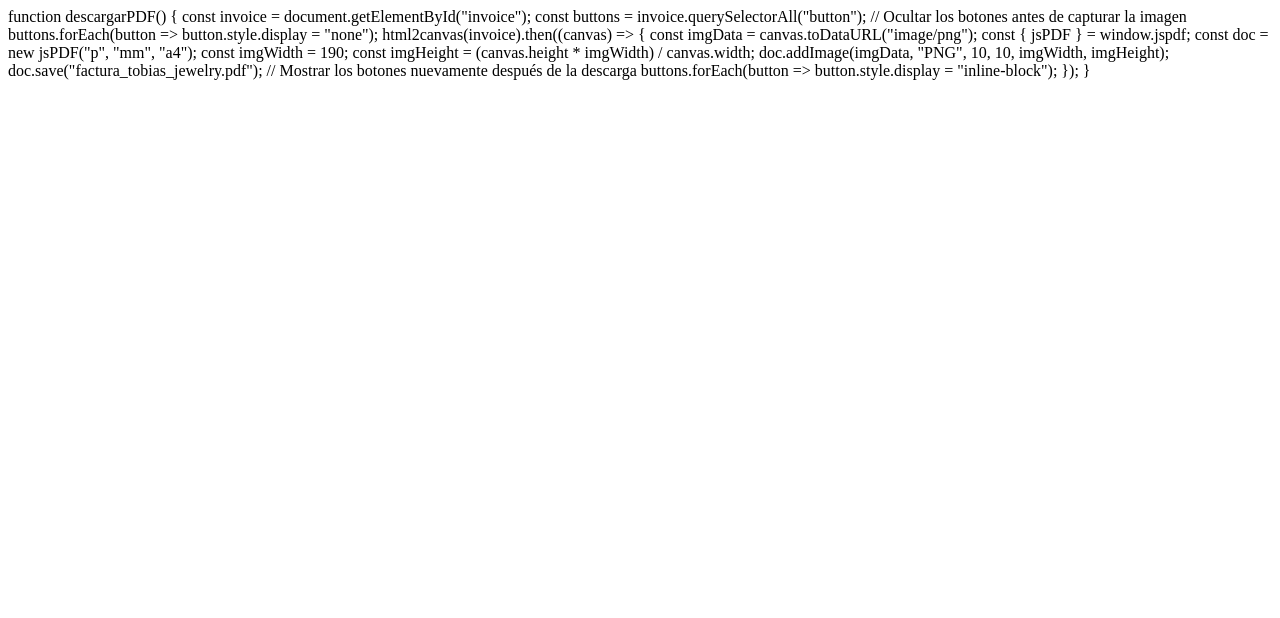
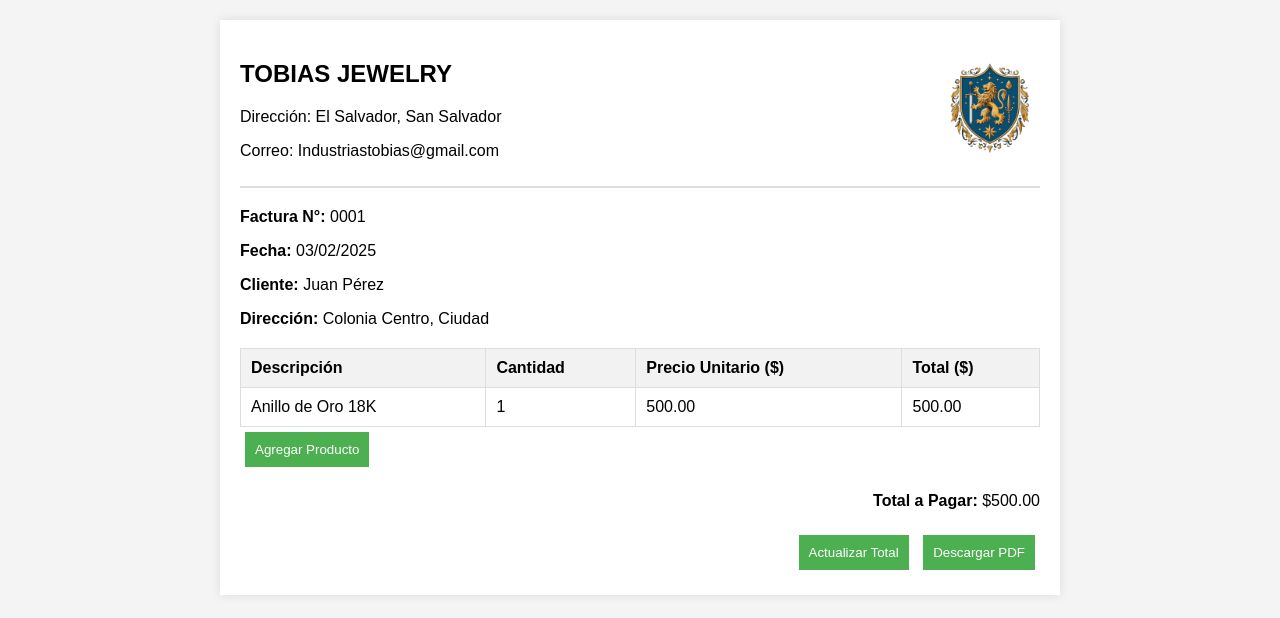
Before and after one commit to industriastobias/industriastobias, a plain HTML site: page facturas.html in a window 1280 px wide. Drawn offline with nearby package versions, Linux system fonts and the light colour scheme.

Commit message:
facturas.html

```diff
--- a/facturas.html
+++ b/facturas.html
@@ -1,3 +1,150 @@
+<!DOCTYPE html>
+<html lang="es">
+<head>
+    <meta charset="UTF-8">
+    <meta name="viewport" content="width=device-width, initial-scale=1.0">
+    <title>Factura - TOBIAS JEWELRY</title>
+    <script src="https://cdnjs.cloudflare.com/ajax/libs/jspdf/2.5.1/jspdf.umd.min.js"></script>
+    <script src="https://cdnjs.cloudflare.com/ajax/libs/html2canvas/1.4.1/html2canvas.min.js"></script>
+    <style>
+        body {
+            font-family: Arial, sans-serif;
+            background-color: #f4f4f4;
+            text-align: center;
+        }
+        .container {
+            width: 80%;
+            max-width: 800px;
+            margin: 20px auto;
+            background-color: white;
+            padding: 20px;
+            box-shadow: 0 0 10px rgba(0, 0, 0, 0.1);
+            text-align: left;
+        }
+        .header {
+            display: flex;
+            justify-content: space-between;
+            align-items: center;
+            border-bottom: 2px solid #ddd;
+            padding-bottom: 10px;
+            margin-bottom: 20px;
+        }
+        .logo {
+            width: 100px;
+        }
+        .info {
+            margin-bottom: 10px;
+        }
+        table {
+            width: 100%;
+            border-collapse: collapse;
+            margin-top: 20px;
+        }
+        th, td {
+            border: 1px solid #ddd;
+            padding: 10px;
+            text-align: left;
+        }
+        th {
+            background-color: #f2f2f2;
+        }
+        .footer {
+            margin-top: 20px;
+            text-align: right;
+        }
+        button {
+            padding: 10px;
+            margin: 5px;
+            background-color: #4CAF50;
+            color: white;
+            border: none;
+            cursor: pointer;
+        }
+        button:hover {
+            background-color: #45a049;
+        }
+    </style>
+</head>
+<body>
+
+    <div class="container" id="invoice">
+        <div class="header">
+            <div>
+                <h2>TOBIAS JEWELRY</h2>
+                <p>Dirección: El Salvador, San Salvador</p>
+                <p>Correo: Industriastobias@gmail.com</p>
+            </div>
+            <img src="factura.jpg" alt="Logo TOBIAS JEWELRY" class="logo">
+        </div>
+
+        <div class="info">
+            <p><strong>Factura N°:</strong> <span contenteditable="true" id="facturaNum">0001</span></p>
+            <p><strong>Fecha:</strong> <span contenteditable="true" id="fecha">03/02/2025</span></p>
+            <p><strong>Cliente:</strong> <span contenteditable="true" id="cliente">Juan Pérez</span></p>
+            <p><strong>Dirección:</strong> <span contenteditable="true" id="direccion">Colonia Centro, Ciudad</span></p>
+        </div>
+
+        <table>
+            <thead>
+                <tr>
+                    <th>Descripción</th>
+                    <th>Cantidad</th>
+                    <th>Precio Unitario ($)</th>
+                    <th>Total ($)</th>
+                </tr>
+            </thead>
+            <tbody id="productos">
+                <tr>
+                    <td contenteditable="true">Anillo de Oro 18K</td>
+                    <td contenteditable="true" class="cantidad">1</td>
+                    <td contenteditable="true" class="precio">500.00</td>
+                    <td class="total">500.00</td>
+                </tr>
+            </tbody>
+        </table>
+
+        <button onclick="agregarFila()">Agregar Producto</button>
+
+        <div class="footer">
+            <p><strong>Total a Pagar:</strong> $<span id="total">500.00</span></p>
+        </div>
+
+        <div class="footer">
+            <button onclick="calcularTotal()">Actualizar Total</button>
+            <button onclick="descargarPDF()">Descargar PDF</button>
+        </div>
+    </div>
+
+    <script>
+        function calcularTotal() {
+            let filas = document.querySelectorAll("#productos tr");
+            let total = 0;
+
+            filas.forEach(fila => {
+                let cantidad = parseFloat(fila.querySelector(".cantidad").innerText) || 0;
+                let precio = parseFloat(fila.querySelector(".precio").innerText) || 0;
+                let totalFila = cantidad * precio;
+                fila.querySelector(".total").innerText = totalFila.toFixed(2);
+                total += totalFila;
+            });
+
+            document.getElementById("total").innerText = total.toFixed(2);
+        }
+
+        function agregarFila() {
+            let tabla = document.getElementById("productos");
+            let nuevaFila = document.createElement("tr");
+
+            nuevaFila.innerHTML = `
+                <td contenteditable="true">Nuevo Producto</td>
+                <td contenteditable="true" class="cantidad">1</td>
+                <td contenteditable="true" class="precio">0.00</td>
+                <td class="total">0.00</td>
+            `;
+
+            tabla.appendChild(nuevaFila);
+        }
+
         function descargarPDF() {
             const invoice = document.getElementById("invoice");
             const buttons = invoice.querySelectorAll("button");
@@ -20,3 +167,7 @@ function descargarPDF() {
                 buttons.forEach(button => button.style.display = "inline-block");
             });
         }
+    </script>
+
+</body>
+</html>
```
Lines whose indentation alone changed are shown as unchanged.
